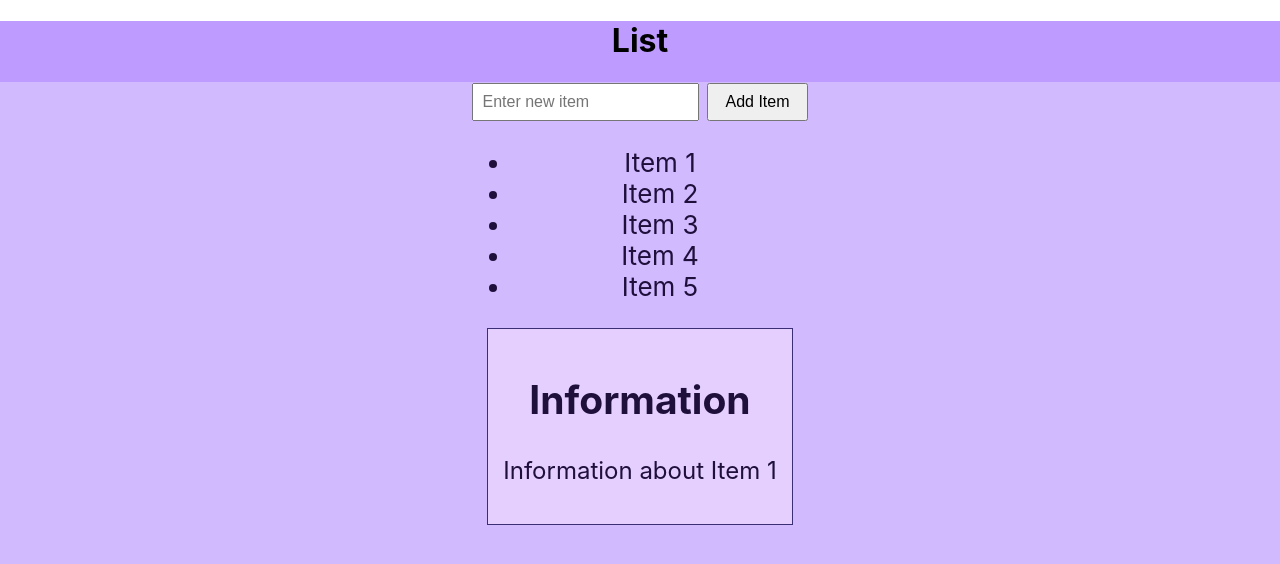
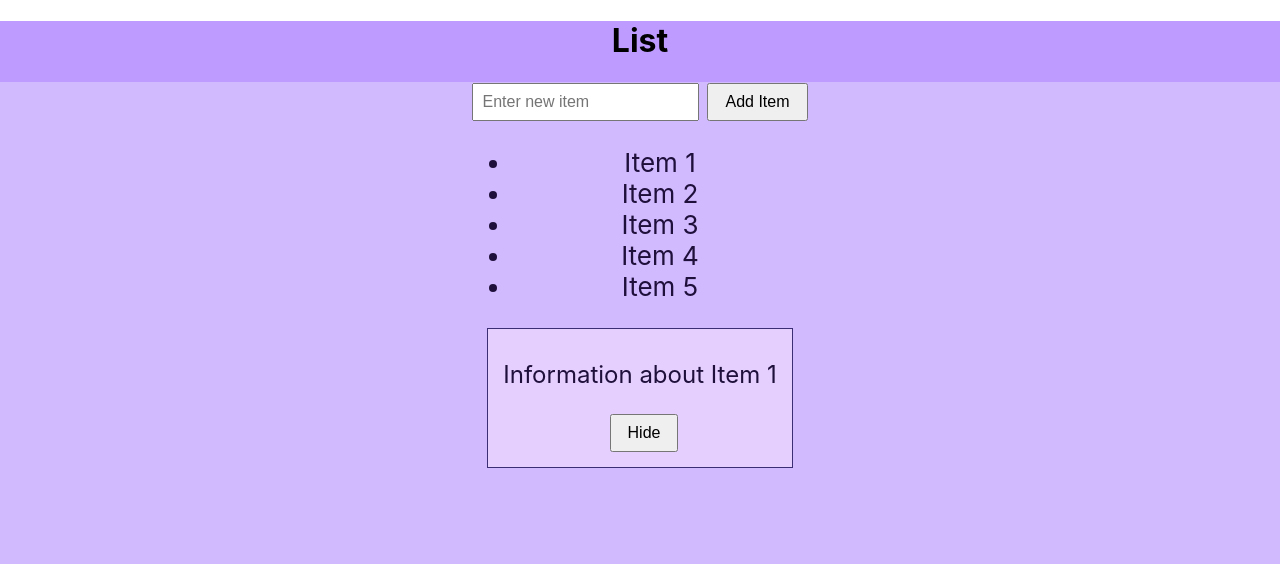
Before and after one commit to nzntr/react-test, a React (Create React App) app: page / in a window 1280 px wide. Both pictures are taken after a click on the item "Item 1". Shown: the top 564 px of the page. Built offline with nearby package versions, Linux system fonts and the light colour scheme.

Commit message:
hide button

```diff
--- a/src/Apptodo.js
+++ b/src/Apptodo.js
@@ -14,6 +14,7 @@ function App() {
   const [items, setItems] = useState(initialItems);
   const [newItemText, setNewItemText] = useState('');
   const [selectedItemId, setSelectedItemId] = useState(null);
+  const [isInfoVisible, setIsInfoVisible] = useState(true);
 
   const handleInputChange = (event) => {
     setNewItemText(event.target.value);
@@ -39,13 +40,16 @@ function App() {
 
   const handleItemClick = (itemId) => {
     setSelectedItemId(itemId);
+    setIsInfoVisible(true);
   };
 
   const getItemInfo = (itemId) => {
     const item = items.find((item) => item.id === itemId);
     return item ? (item.info ? item.info : 'Default information') : '';
   };
-
+  const handleHideInfo = () => {
+    setIsInfoVisible(false);
+  };
 
 
   return (
@@ -70,10 +74,10 @@ function App() {
         </ul>
       </div>
       <div className="item-info">
-        {selectedItemId !== null && (
+        {selectedItemId !== null && isInfoVisible && (
           <div>
-            <h2>Information</h2>
             <p>{getItemInfo(selectedItemId)}</p>
+            <button onClick={handleHideInfo}>Hide</button>
           </div>
         )}
       </div>
```
